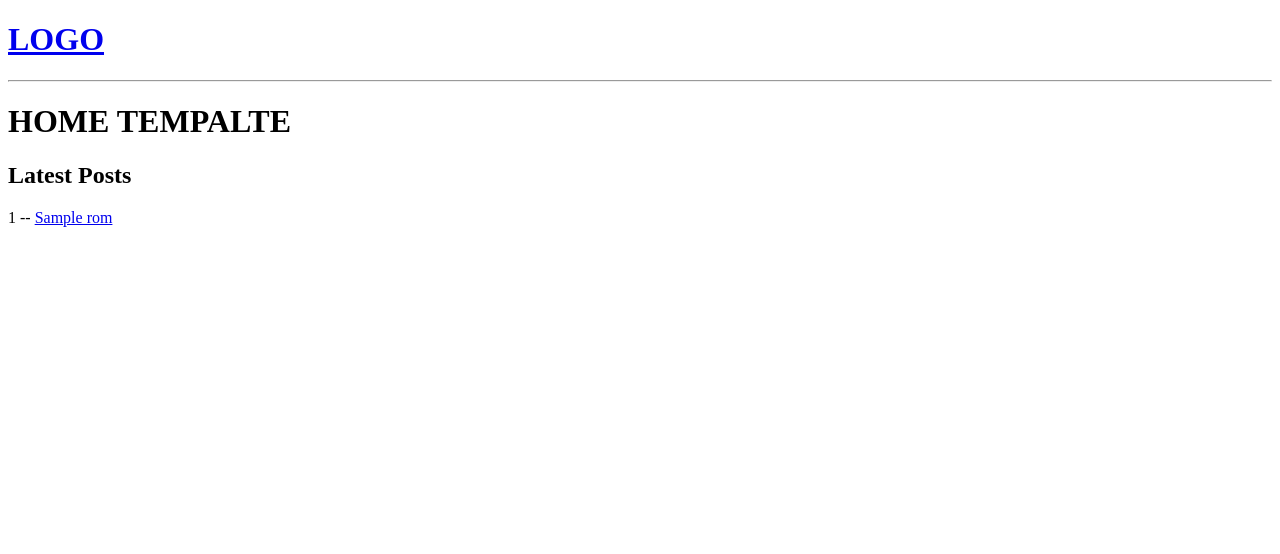
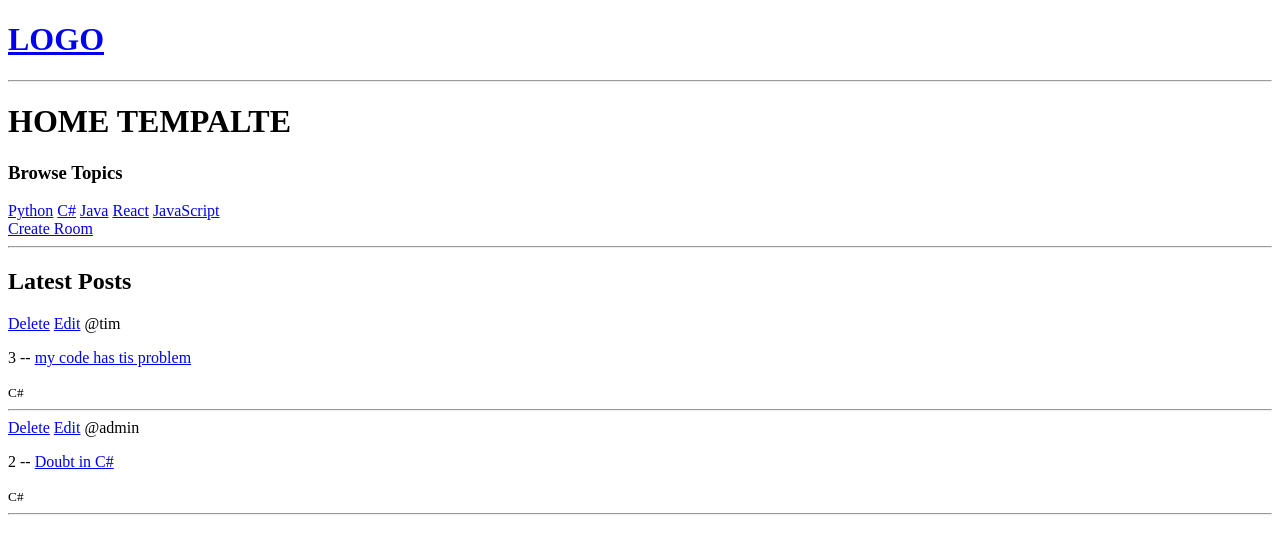
Before and after one commit to MartaFradique/django-application, a Django app: template base/templates/base/home.html in a window 1280 px wide. Shown: the top 554 px of the page. Run offline with Django 4.2, Linux system fonts and the light colour scheme; data comes from the database, SQL or seed files in the repository; both versions use the stored data as it was after the commit; the template is opened without the code that fills it: values that come from a table or form of the project are taken from there, most other values are stand-ins (such as "Sample title", 1, 10 or a date in 2020).

Commit message:
display edit and delete functions working

```diff
--- a/base/admin.py
+++ b/base/admin.py
@@ -1,6 +1,9 @@
 from django.contrib import admin
 from .models import Room
+from .models import Topic
+from .models import Message
 
 # Register your models here.
-
+admin.site.register(Topic)
 admin.site.register(Room)
+admin.site.register(Message)
--- a/base/models.py
+++ b/base/models.py
@@ -1,8 +1,14 @@
 from django.db import models
+from django.contrib.auth.models import User
+
+class Topic(models.Model):
+    name = models.CharField(max_length=200)
+    def __str__(self):
+        return self.name
 
 class Room(models.Model):
-    # host = models.CharField(max_length=255)
-    # topic
+    host = models.ForeignKey(User, on_delete=models.SET_NULL, null=True)
+    topic = models.ForeignKey(Topic, on_delete=models.SET_NULL, null=True)
     name = models.CharField(max_length=200)
 
     description = models.TextField(null=True, blank=True) # null=True means if the user doesn't enter a description, it will not exist in the database
@@ -10,7 +16,19 @@ class Room(models.Model):
     updated = models.DateTimeField(auto_now=True)#takes a snapshot anytime the model is saved
     created = models.DateTimeField(auto_now_add=True) #takes a snapshot when the model is created
 
+    class Meta:
+        ordering = ['-updated', '-created']
+
     def __str__(self):
         return self.name
 
-# Create your models here.
+##
+class Message(models.Model):
+    user = models.ForeignKey(User, on_delete=models.CASCADE)
+    room = models.ForeignKey(Room, on_delete=models.CASCADE)
+    body = models.TextField()
+    updated = models.DateTimeField(auto_now=True)
+    created = models.DateTimeField(auto_now_add=True)
+
+    def __str__(self):
+        return self.body[0:50]
--- a/base/templates/base/home.html
+++ b/base/templates/base/home.html
@@ -2,14 +2,34 @@
 {% block content %}
 <h1>HOME TEMPALTE</h1>
 
-<div>
+<div class="home-container">
     <div>
-        <h2>Latest Posts</h2>
-        {% for rom in roms %}
-        <div>
-            <p>{{ rom.id }} -- <a href="{% url 'room' rom.id %}">{{ rom.name }}</a></p>
-        </div>
+        <h3>Browse Topics</h3>
+        {% for topic in topics %}
+        <a href="{% url 'topic' topic.id %}">{{topic.name}}</a>
         {% endfor %}
     </div>
+    <div>
+        <a href="{% url 'create-room' %}">Create Room</a>
+        <hr>
+        <div>
+            <h2>Latest Posts</h2>
+            {% for room in rooms %}
+            <div>
+                <a href="{% url 'delete-room' room.id %}">Delete</a>
+                <a href="{% url 'update-room' room.id %}">Edit</a>
+                <span>@{{room.host.username}}</span>
+
+                <p>{{ room.id }} -- <a href="{% url 'room' room.id %}">{{ room.name }}</a></p>
+
+                <small>{{room.topic.name}}</small>
+                <hr>
+            </div>
+
+            {% endfor %}
+        </div>
+
+    </div>
+
 </div>
 {% endblock content %}
--- a/base/urls.py
+++ b/base/urls.py
@@ -4,5 +4,8 @@ from . import views
 urlpatterns = [
     path('', views.home, name='home'),
     path('room/<str:pk>/', views.room, name='room'),
+    path('create-room/', views.create_room, name='create-room'),
+    path('update-room/<str:pk>/', views.update_room, name='update-room'),
+    path('delete-room/<str:pk>/', views.delete_room, name='delete-room')
 
 ]
```
Also changed, not shown: base/delete.py (added, +8 -0 lines), base/forms.py (added, +8 -0 lines), base/templates/base/delete.html (added, +12 -0 lines), base/templates/base/room_form.html (added, +14 -0 lines), base/views.py (+37 -7 lines), base/migrations/0002_topic_room_host_message_room_topic.py (added), db.sqlite3.
